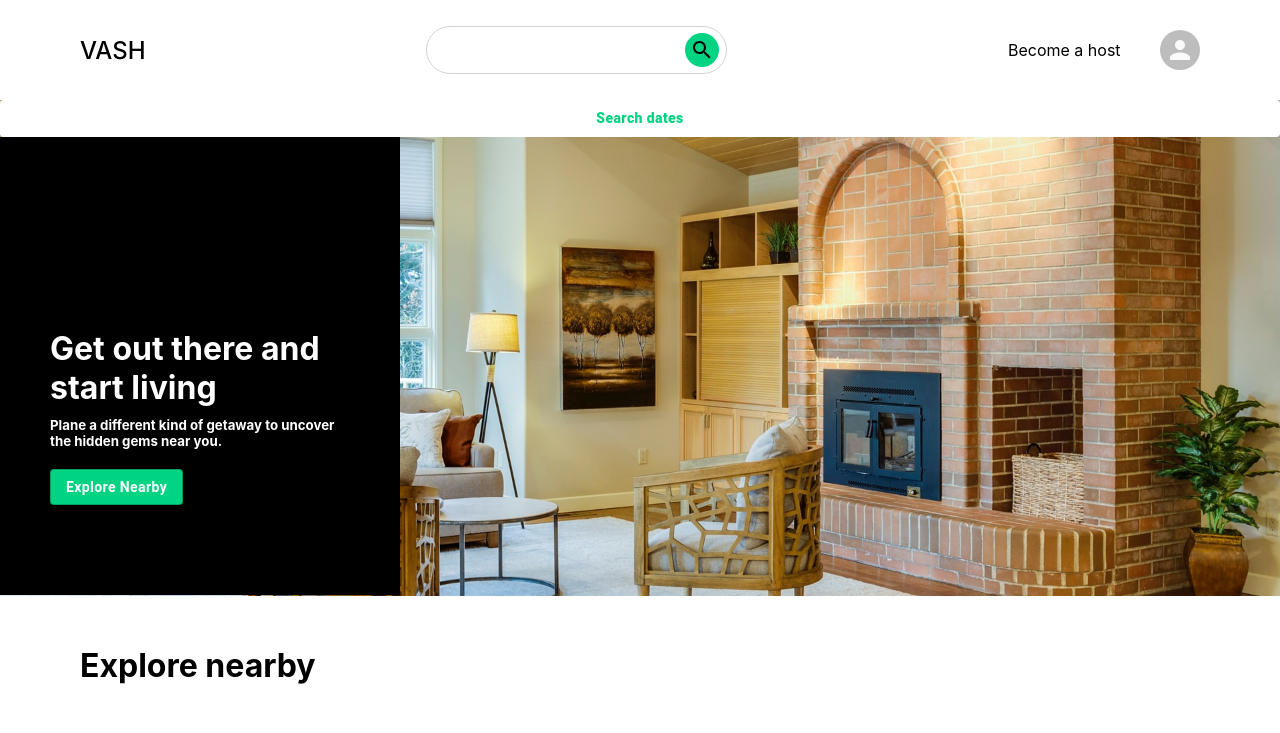
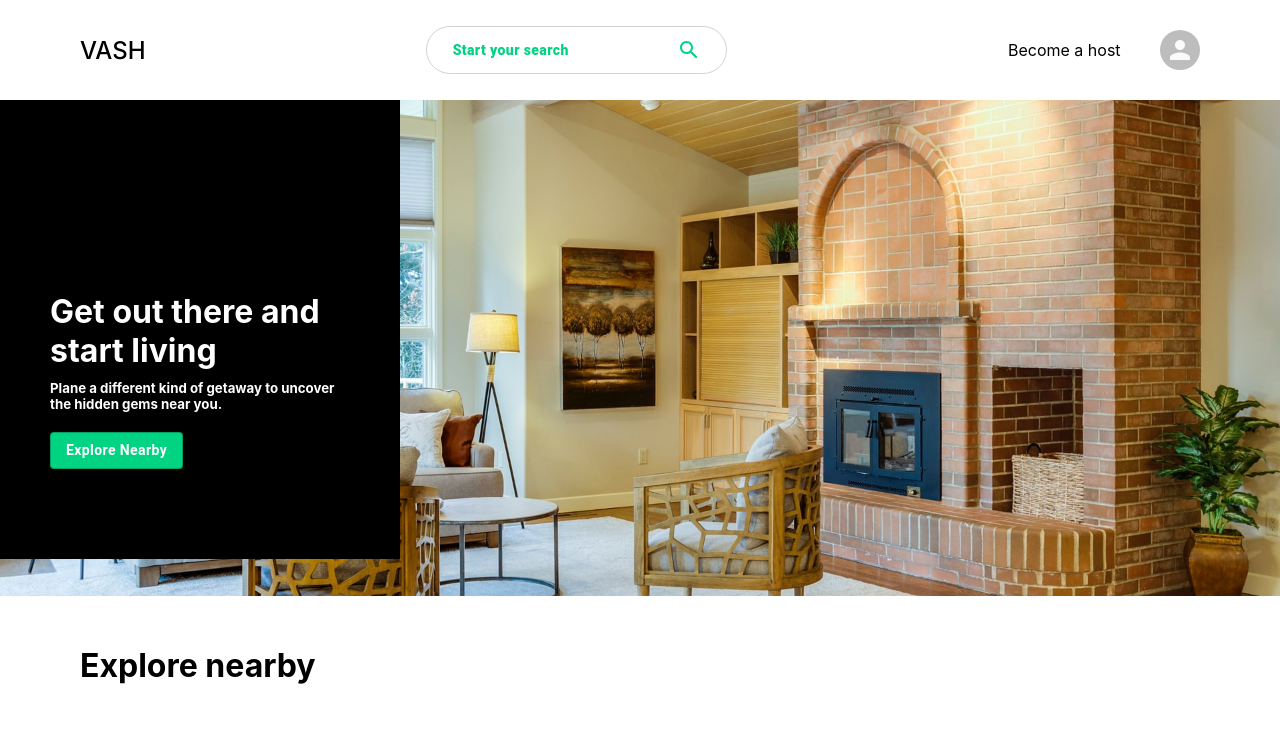
Before and after one commit to az-iddouch/ecommerce-java-react, a React (Create React App) app in the folder frontend/: page / in a window 1280 px wide. Shown: the top 733 px of the page. Built offline with nearby package versions, Linux system fonts and the light colour scheme; grey boxes are pictures that could not be loaded.

Commit message:
WIP on home page

```diff
--- a/frontend/package.json
+++ b/frontend/package.json
@@ -5,6 +5,7 @@
   "dependencies": {
     "@material-ui/core": "^4.11.3",
     "@material-ui/icons": "^4.11.2",
+    "@material-ui/lab": "^4.0.0-alpha.57",
     "@reduxjs/toolkit": "^1.5.0",
     "@testing-library/jest-dom": "^4.2.4",
     "@testing-library/react": "^9.5.0",
--- a/frontend/src/Banner.css
+++ b/frontend/src/Banner.css
@@ -30,16 +30,3 @@
 .banner__info > h5 {
   margin-top: 10px;
 }
-
-.banner__search {
-  display: flex;
-  flex-direction: column;
-  position: relative;
-}
-
-.banner__search-btn {
-  background-color: white !important;
-  text-transform: inherit !important;
-  color: var(--color-accent) !important;
-  font-weight: 900 !important;
-}
--- a/frontend/src/Banner.js
+++ b/frontend/src/Banner.js
@@ -1,23 +1,11 @@
 import { Button } from '@material-ui/core';
-import React, { useState } from 'react';
-import Search from './Search';
+import React from 'react';
+
 import './Banner.css';
 
 function Banner() {
-  const [showSearch, setShowSearch] = useState(false);
-
   return (
     <div className="banner">
-      <div className="banner__search">
-        <Button
-          variant="outline"
-          className="banner__search-btn"
-          onClick={() => setShowSearch(!showSearch)}
-        >
-          {showSearch ? 'Hide search' : 'Search dates'}
-        </Button>
-        {showSearch && <Search />}
-      </div>
       <div className="banner__info">
         <h1>Get out there and start living</h1>
         <h5>
--- a/frontend/src/Header.css
+++ b/frontend/src/Header.css
@@ -29,25 +29,22 @@
   border-radius: 999px;
 }
 
-.header__center > input {
-    border: none;
-    min-width: 230px;
-    outline: none;
-    padding: 10px;
-    border-radius: 999px;
+.header__center {
+  position: relative;
 }
 
-.header__search-btn {
-    background-color: var(--color-accent);
-    height: 34px;
-    width: 34px;
-    border-radius: 50%;
-    margin-left: 6px;
-    display: flex;
-    align-items: center;
-    justify-content: center;
+.header__center > button {
+  width: 95%;
+  margin: 0 auto;
 }
 
+.header__center > button > span {
+  display: flex !important;
+}
+
+.header__center > button > span > svg {
+  margin-left: auto !important;
+}
 
 .header__right {
   display: flex;
@@ -56,3 +53,15 @@
   width: 15vw;
   margin-right: 80px;
 }
+
+.header__search {
+  display: flex;
+  flex-direction: column;
+}
+
+.header__search-btn {
+  background-color: white !important;
+  text-transform: inherit !important;
+  color: var(--color-accent) !important;
+  font-weight: 900 !important;
+}
--- a/frontend/src/Header.js
+++ b/frontend/src/Header.js
@@ -1,19 +1,26 @@
-import React from 'react';
+import React, { useState } from 'react';
 import SearchIcon from '@material-ui/icons/Search';
-import { Avatar } from '@material-ui/core';
+import { Avatar, Button } from '@material-ui/core';
+import Search from './Search';
 import './Header.css';
 
 function Header() {
+  const [showSearch, setShowSearch] = useState(false);
   return (
     <div className="header">
       <div className="header__logo">
         <p>VASH</p>
       </div>
       <div className="header__center">
-        <input type="text" />
-        <div className="header__search-btn">
+        <Button
+          variant="outline"
+          className="header__search-btn"
+          onClick={() => setShowSearch(!showSearch)}
+        >
+          {showSearch ? 'Hide search' : 'Start your search'}
           <SearchIcon />
-        </div>
+        </Button>
+        <div className="header__search">{showSearch && <Search />}</div>
       </div>
       <div className="header__right">
         <p>Become a host</p>
--- a/frontend/src/Search.css
+++ b/frontend/src/Search.css
@@ -1,20 +1,42 @@
 .search {
   position: absolute;
-    top: 35px;
-    left: 25%;
-    width: 100vw;
+  top: 58px;
+  left: -50%;
+  min-height: auto;
 }
 
-.search > h2{
+.search__additionals {
+  left: 0;
+  top: 349px;
+  position: absolute;
+  background-color: white;
+  padding: 10px;
+  width: 559px;
   display: flex;
   align-items: center;
-    justify-content: space-between;
-    width: 559px;
-    padding: 10px;
-    background-color: white;
-    position: absolute;
-    left: 0;
-    top: 349px;
+}
+
+.search__additionals--persons,
+.search__additionals--location {
+  display: flex !important;
+  flex-direction: column;
+}
+
+.search__additionals--location-input {
+  width: 280px;
+}
+
+.search__additionals--location {
+  padding-top: 7px;
+}
+
+.search__additionals--persons {
+  width: 36%;
+  margin-right: 25px;
+}
+
+.search__additionals--persons > h2 {
+  margin-bottom: 16px;
 }
 
 .search > input {
@@ -30,7 +52,7 @@
 .search > button {
   position: absolute;
   left: 0;
-    top: 450px;
+  top: 476px;
   text-transform: inherit !important;
   background-color: var(--color-accent);
   color: white;
@@ -40,5 +62,4 @@
 .search > button:hover {
   background-color: white;
   color: var(--color-accent);
-
 }
--- a/frontend/src/Search.js
+++ b/frontend/src/Search.js
@@ -4,7 +4,8 @@ import 'react-date-range/dist/styles.css'; // main style file
 import 'react-date-range/dist/theme/default.css'; // theme css file
 import { DateRangePicker } from 'react-date-range';
 import { Button } from '@material-ui/core';
-import PeopleIcon from '@material-ui/icons/People';
+import TextField from '@material-ui/core/TextField';
+import Autocomplete from '@material-ui/lab/Autocomplete';
 
 function Search() {
   const [startDate, setStartDate] = useState(new Date());
@@ -14,6 +15,7 @@ function Search() {
     startDate: startDate,
     endDate: endDate,
     key: 'selection',
+    color: '#00d382',
   };
 
   function handleSelect(ranges) {
@@ -21,13 +23,46 @@ function Search() {
     setEndDate(ranges.selection.endDate);
   }
 
+  const listOfCities = [
+    { title: 'The Shawshank Redemption', year: 1994 },
+    { title: 'The Godfather', year: 1972 },
+    { title: 'The Godfather: Part II', year: 1974 },
+    { title: 'The Dark Knight', year: 2008 },
+    { title: '12 Angry Men', year: 1957 },
+    { title: "Schindler's List", year: 1993 },
+  ];
+
   return (
     <div className="search">
       <DateRangePicker ranges={[selectionRange]} onChange={handleSelect} />
-      <h2>
-        Number of guests <PeopleIcon />
-      </h2>
-      <input type="number" min={0} defaultValue={1} />
+      <div className="search__additionals">
+        <div className="search__additionals--persons">
+          <h2>Number of guests</h2>
+          <TextField
+            type="number"
+            InputLabelProps={{
+              shrink: true,
+            }}
+            variant="outlined"
+          />
+        </div>
+        <div className="search__additionals--location">
+          <h2>Location</h2>
+          <Autocomplete
+            className="search__additionals--location-input"
+            freeSolo
+            options={listOfCities.map((option) => option.title)}
+            renderInput={(params) => (
+              <TextField
+                {...params}
+                // label="freeSolo"
+                margin="normal"
+                variant="outlined"
+              />
+            )}
+          />
+        </div>
+      </div>
       <Button>Search Vash</Button>
     </div>
   );
```
Also changed, not shown: 1 other file (tests, documents, lock files or other folders). Lines whose indentation alone changed are shown as unchanged.
